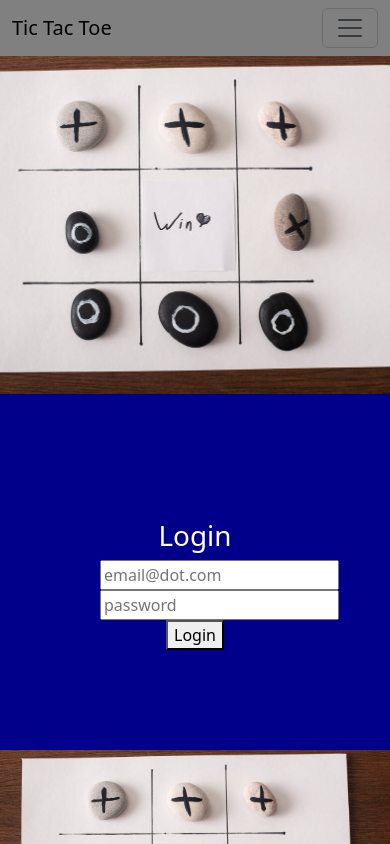
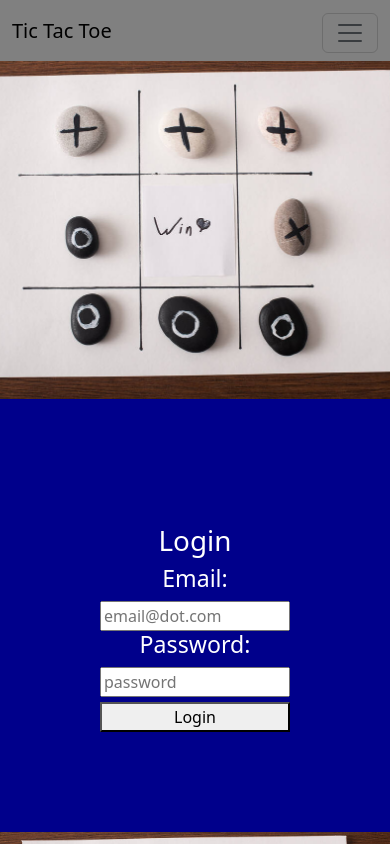
Before and after one commit to elvislau74/tic-tac-toe, a React (Vite) app in the folder client/: page /login in a window 390 px wide. Shown: the top 844 px of the page. Built offline with nearby package versions, Linux system fonts and the light colour scheme; no server answers.

Commit message:
adjust spacing with login and signup forms, still working on bugs in gameboard component

```diff
--- a/client/src/components/GameBoard.jsx
+++ b/client/src/components/GameBoard.jsx
@@ -46,7 +46,23 @@ export default function GameBoard (props) {
     const [draw, setDraw] = useState(false);
     const [ gameHistory, setGameHistory ] = useState([]);
 
-    const closeModal = (event) => {
+    const closeModal = async (event) => {
+        try {
+            const { data } = await addGame({
+                variables: {
+                    gameData: {
+                        cellsFilled: board,
+                        win: won,
+                        draw: draw
+                    }
+                }
+            });
+            console.log(data);
+
+        } catch (error) {
+            console.log(error);
+            console.log(errorAddingGame);
+        }
         setInfoModal({...infoModal, open: false});
 
         // refresh the component by selecting new numbers in useEffect
@@ -102,26 +118,26 @@ export default function GameBoard (props) {
             setNextPlayer(false);
         }
     }
-    const checkGameEnd = async() => {
-        if (gameOver) {
-            try {
-                const { data } = await addGame({
-                    variables: {
-                        gameData: {
-                            cellsFilled: board,
-                            win: won,
-                            draw: draw
-                        }
-                    }
-                });
-                console.log(data);
+    // const checkGameEnd = async() => {
+    //     if (gameOver) {
+    //         try {
+    //             const { data } = await addGame({
+    //                 variables: {
+    //                     gameData: {
+    //                         cellsFilled: board,
+    //                         win: won,
+    //                         draw: draw
+    //                     }
+    //                 }
+    //             });
+    //             console.log(data);
 
-            } catch (error) {
-                console.log(error);
-                console.log(errorAddingGame);
-            }
-        }
-    }
+    //         } catch (error) {
+    //             console.log(error);
+    //             console.log(errorAddingGame);
+    //         }
+    //     }
+    // }
     // checkGameEnd();
 
     const computerTurn = () => {
@@ -151,6 +167,7 @@ export default function GameBoard (props) {
 
     const checkWinner = (player1ClickedValues) => {
         if (turnCount < 9) {
+            setTurnCount(turnCount + 1);
             winConditions.forEach((condition) => {
                 let checkPlayer = condition.every((value) => {
                     return player1ClickedValues.includes(value);
@@ -183,12 +200,12 @@ export default function GameBoard (props) {
             setGameOver(true);
         }
         setPlayer1Clicked(player1ClickedValues);
-        setTurnCount(turnCount + 1);
-        checkGameEnd();
+        // checkGameEnd();
     }
 
     const checkWinner2 = (player2ClickedValues) => {
         if (turnCount < 9) {
+            setTurnCount(turnCount + 1);
             winConditions.forEach((condition) => {
                 let checkPlayer = condition.every((value) => {
                     return player2ClickedValues.includes(value);
@@ -221,8 +238,7 @@ export default function GameBoard (props) {
             setGameOver(true);
         }
         setPlayer2Clicked(player2ClickedValues);
-        setTurnCount(turnCount + 1);
-        checkGameEnd();
+        // checkGameEnd();
     }
 
     const checkComputerWin = (player2ClickedValues) => {
--- a/client/src/components/LoginForm.jsx
+++ b/client/src/components/LoginForm.jsx
@@ -5,6 +5,7 @@ import Auth from '../utils/auth';
 import { useNavigate } from "react-router-dom";
 import { useLogin } from "../utils/LoginContext";
 import { LOGIN } from "../utils/actions";
+import '../styles/Login.css'
 
 export default function LoginForm (props) {
     const navigate = useNavigate();
@@ -70,6 +71,7 @@ export default function LoginForm (props) {
 
     return (
       <form onSubmit={handleSubmit}>
+        <h3 className="labels">Email:</h3>
         <input
           name="email"
           type="email"
@@ -77,6 +79,7 @@ export default function LoginForm (props) {
           value={formState.email}
           onChange={handleChange}
         />
+        <h3 className="labels">Password:</h3>
         <input
           name="password"
           type="password"
--- a/client/src/components/SignupForm.jsx
+++ b/client/src/components/SignupForm.jsx
@@ -70,6 +70,7 @@ export default function LoginForm (props) {
 
     return (
       <form onSubmit={handleSubmit}>
+        <h3 className="labels">Username:</h3>
         <input
           name="username"
           type="text"
@@ -77,6 +78,7 @@ export default function LoginForm (props) {
           value={formState.username}
           onChange={handleChange}
         />
+        <h3 className="labels">Email:</h3>
         <input
           name="email"
           type="email"
@@ -84,6 +86,7 @@ export default function LoginForm (props) {
           value={formState.email}
           onChange={handleChange}
         />
+        <h3 className="labels">Password:</h3>
         <input
           name="password"
           type="password"
--- a/client/src/styles/Login.css
+++ b/client/src/styles/Login.css
@@ -1,3 +1,19 @@
 .login-spacing {
     padding: 100px;
+    display: flex;
+    flex-direction: column;
+    align-items: center;
 }
+form {
+    display: flex;
+    flex-direction: column;
+    width: 50%;
+    /* align-items: center;
+    justify-content: center; */
+}
+.labels {
+    text-align: left;
+}
+button {
+    margin-top: 5px;
+}
--- a/client/src/styles/Signup.css
+++ b/client/src/styles/Signup.css
@@ -2,4 +2,16 @@
     padding: 100px;
     display: flex;
     flex-direction: column;
+    align-items: center;
 }
+.labels {
+    text-align: left;
+}
+@media screen and (max-width:767px){
+    .labels{
+        text-align: center;
+    }
+    form {
+        width: 100%;
+    }
+}
```
